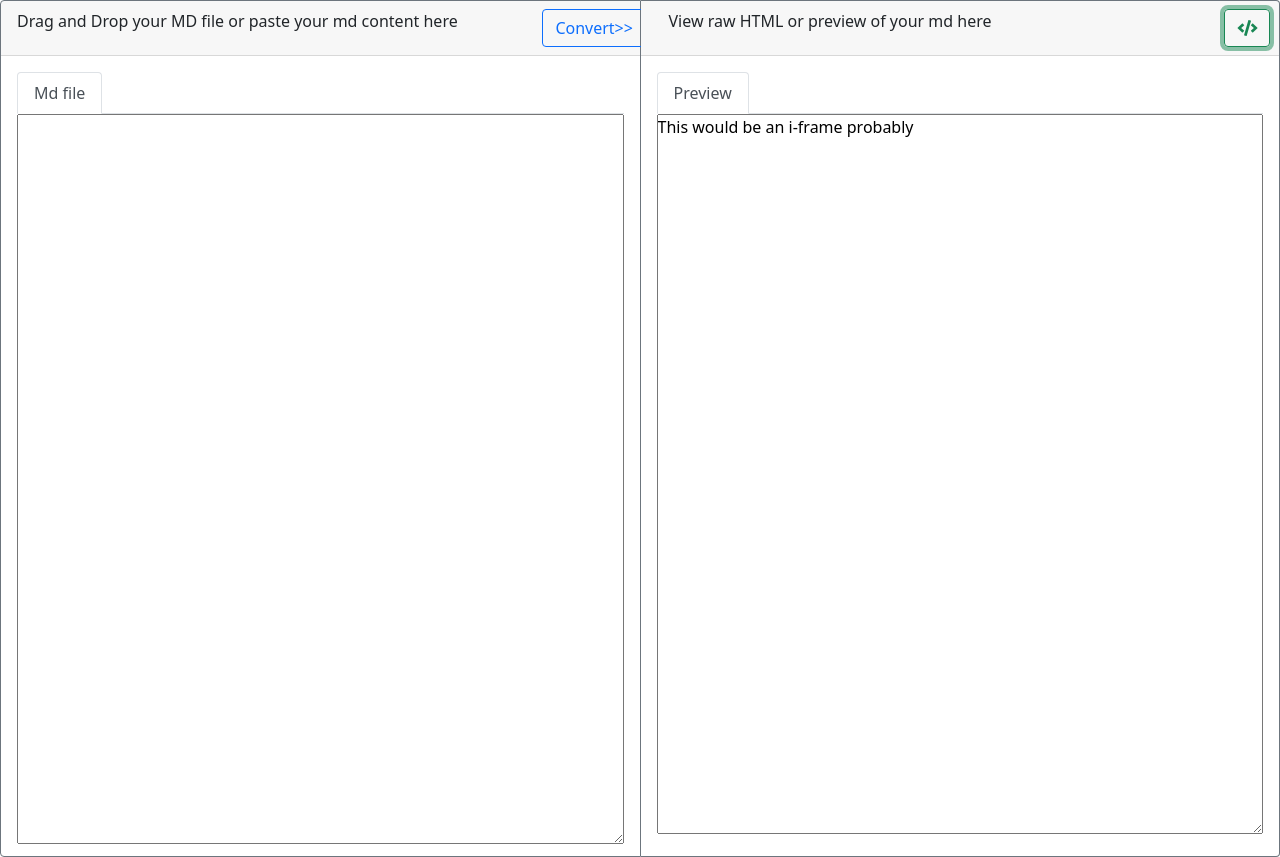
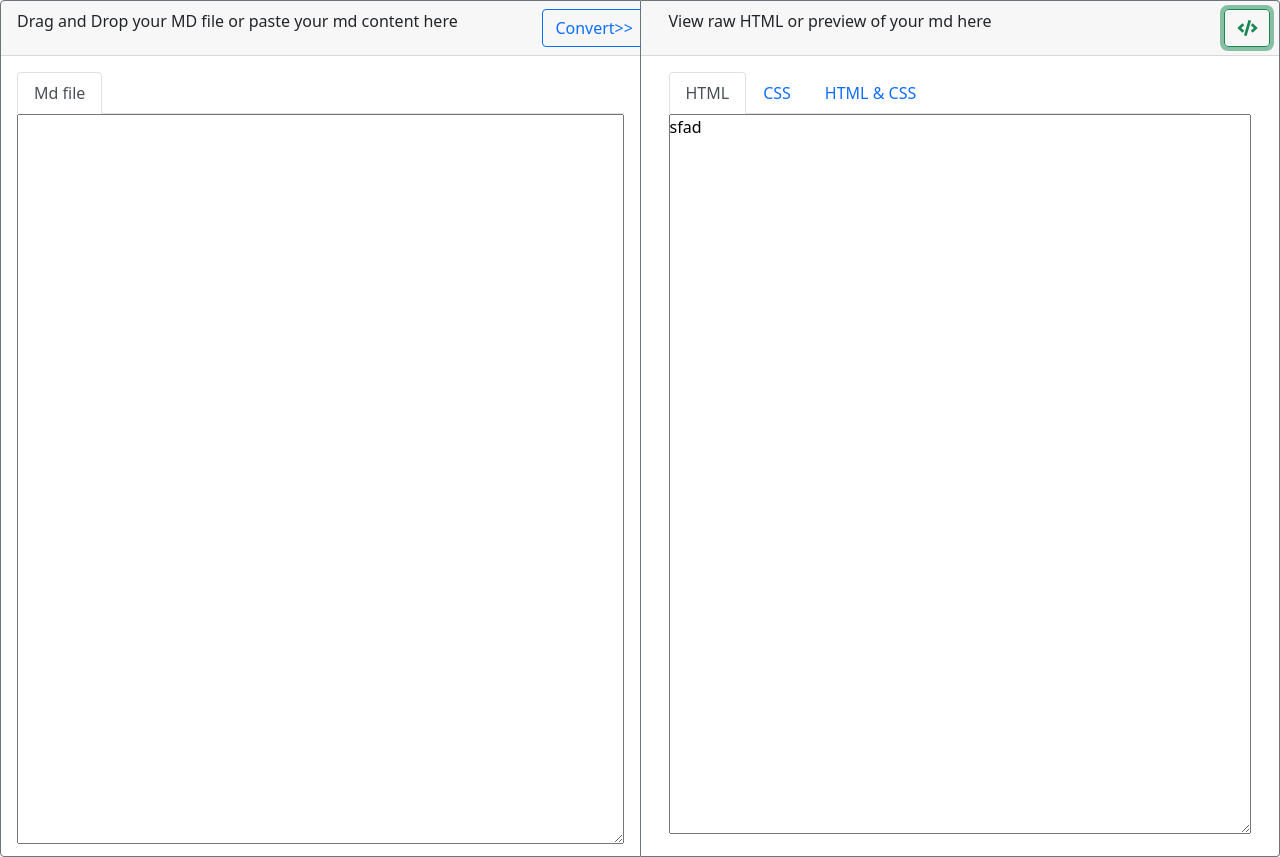
Before and after one commit to tushar5526/md-to-html, a plain HTML site: page index.html in a window 1280 px wide. Both pictures are taken after a click on the button 1247 px from the left and 28 px from the top of the page. Drawn offline with nearby package versions, Linux system fonts and the light colour scheme.

Commit message:
fixed the preview button bug

```diff
--- a/index.html
+++ b/index.html
@@ -56,7 +56,7 @@
                 </div>
             </div>
             <div class="card-body">
-                <div class="preview_md">
+                <div class="preview_md" style="display: block;">
                     <ul class="nav nav-tabs">
                         <li class="nav-item">
                             <a class="nav-link active" aria-current="page" href="#">Preview</a>
@@ -64,7 +64,7 @@
                     </ul>
                     <textarea class="card-text">This would be an i-frame probably</textarea>
                 </div>
-                <div class="container html-data">
+                <div class="container html-data" style="display: none;">
                     <div class="row">
                         <div class="col-sm-11">
                             <ul class="nav nav-tabs">
--- a/script.js
+++ b/script.js
@@ -8,7 +8,8 @@ const mdContent = document.querySelector('.md-text');
 const htmlContent = document.querySelector('.html-text');
 
 function preview_html() {
-    if (preview.style.display === "none") {
+
+    if (preview_md.style.display === "block") {
         preview_md.style.display = "none";
         preview.style.display = "block";
     } else {
--- a/styles.css
+++ b/styles.css
@@ -15,10 +15,6 @@
     height: 95%;
     margin: 0;
 
-}
-
-.html-data {
-    display: none;
 }
 
 .card-text-half {
```
